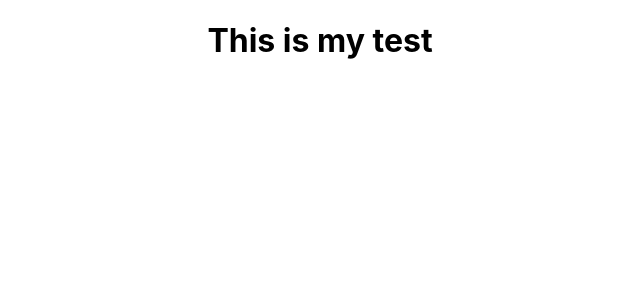
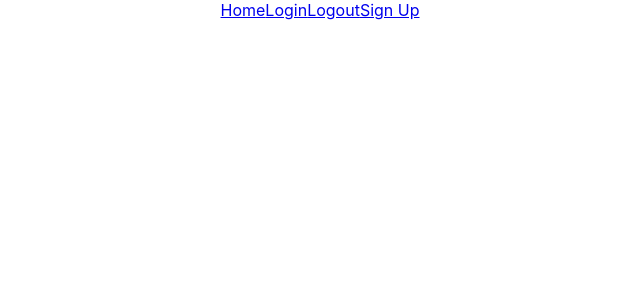
Before and after one commit to Build-Week-ft-african-marketplace-1/front-end, a React (Create React App) app in the folder african-marketplace/: page /login in a window 1280 px wide. Shown: the top 300 px of the page, without its empty margins (320-960 px from the left). Built offline with nearby package versions, Linux system fonts and the light colour scheme.

Commit message:
working on app/index/nav

```diff
--- a/african-marketplace/src/App.js
+++ b/african-marketplace/src/App.js
@@ -1,19 +1,66 @@
 
-import { Route, Link, Switch } from "react-router-dom";
+import { Route, Link, Switch, Redirect } from "react-router-dom";
 import React, { useState, useEffect } from "react";
 import { connect } from "react-redux";
 import { useHistory } from 'react-router';
+
+import AddProduct from "./components/AddProduct";
+import EditProductForm from "./components/EditProductForm";
+import EditUserForm from "./components/EditUserForm";
+//import HomePage from "./components/HomePage";
+//import Login from "./components/Login";
+//import Logout from "./components/Logout";
+import NavBar from "./components/NavBar";
+//import PrivateRoute from "./components/PrivateRoute";
+import ProductList from "./components/ProductList";
+//import SignUp from "./components/SignUp";
+//import ViewProduct from "./components/ViewProduct";
+
 
 import './App.css';
 
 function App() {
   return (
     <div className="App">
-      <h1>This is my test</h1>
+      <NavBar />
+
+      <Switch>
+        {/* <Route exact path="/">
+          <HomePage />
+        </Route> */}
+        {/* <Route exact path="/login">
+          <Login />
+        </Route> */}
+        {/* <Route exact path="/logout">
+          <Logout />
+        </Route> */}
+        {/* <Route exact path="/singup">
+          <SignUp />
+        </Route> */}
+        {/* <PrivateRoute path="/addproducts">
+          <AddProduct />
+        </PrivateRoute>
+        <PrivateRoute path="/editproductform">
+          <EditProductForm />
+        </PrivateRoute>
+        <PrivateRoute path="/edituserform">
+          <EditUserForm />
+        </PrivateRoute>
+        <PrivateRoute path="/addproducts">
+          <AddProduct />
+        </PrivateRoute>
+        <PrivateRoute path="/productlist">
+          <ProductList />
+        </PrivateRoute>
+        <PrivateRoute path="/viewproduct">
+          <ViewProducts />
+        </PrivateRoute> */}
+
+      </Switch>
 
 
     </div>
   );
-}
+};
 
 export default App;
--- a/african-marketplace/src/components/NavBar.js
+++ b/african-marketplace/src/components/NavBar.js
@@ -8,7 +8,14 @@ const NavBar = () => {
 
 return (
     <div className="nav-header">
-
+        <header>
+            <nav>
+                <Link to="/">Home</Link>
+                <Link to="/login">Login</Link>
+                <Link to="/logout">Logout</Link>
+                <Link to="/signup">Sign Up</Link>
+            </nav>
+        </header>
     </div>
     );
 };
```
